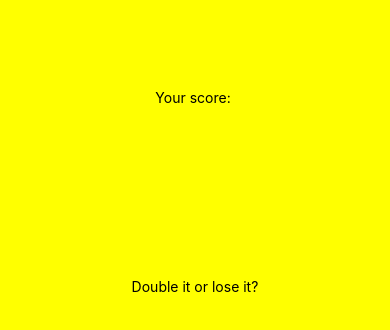
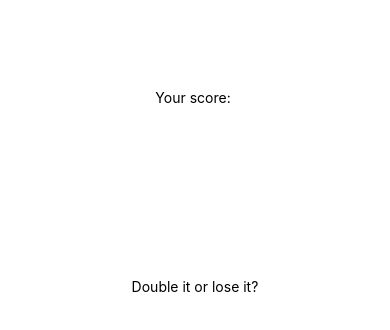
Before and after one commit to AdamMaichrzik/AwesomeProject, a React Native app: screen / in a window 390 px wide. Shown: the top 330 px of the page. Built offline with nearby package versions, Linux system fonts and the light colour scheme.

Commit message:
Backgound color to white

```diff
--- a/App.js
+++ b/App.js
@@ -24,7 +24,7 @@ const styles = StyleSheet.create({
     backgroundColor: "#fff",
     alignItems: "center",
     justifyContent: "center",
-    backgroundColor: 'yellow',
+    backgroundColor: 'white',
   },
   scoreBoardView: {
     flex: 1,
```
